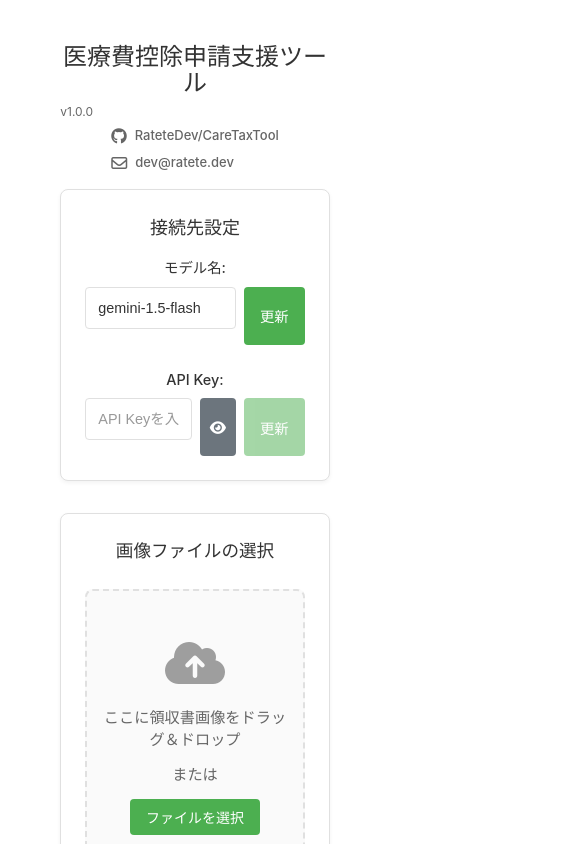
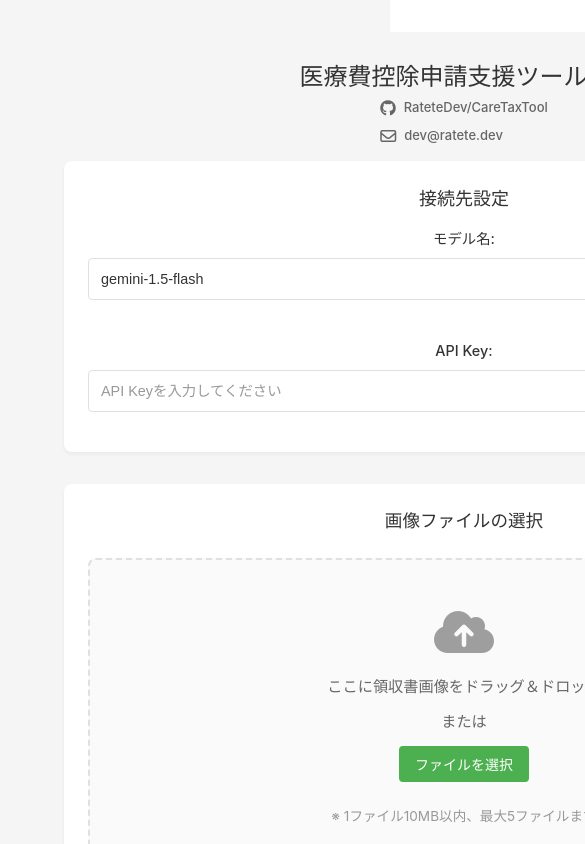
Before and after one commit to RateteDev/CareTaxTool, a Vue app: page / in a window 390 px wide. Shown: the top 844 px of the page, 585 px wide, since content can reach past the window. Built offline with nearby package versions, Linux system fonts and the light colour scheme.

Commit message:
improve UI&prompt

```diff
--- a/src/App.vue
+++ b/src/App.vue
@@ -1,9 +1,9 @@
 <template>
-  <div class="container">
+  <div id="root">
     <Header />
     <Notification />
     <ConnectionSettings />
-    <ImageUpload @analyze="handleAnalyze" />
+    <ImageUpload @analyze="handleAnalyze" :isAnalyzing="isAnalyzing" />
     <ResultTable :results="results" />
   </div>
 </template>
@@ -20,9 +20,15 @@ import { showNotification } from './utils/notification';
 import { MedicalReceipt } from './types/receipt';
 
 const results = ref<MedicalReceipt[]>([]);
+const isAnalyzing = ref(false);
 
 const handleAnalyze = async (files: File[]) => {
+  if (isAnalyzing.value) return;
+
   try {
+    isAnalyzing.value = true;
+    showNotification('領収書の解析を開始します...', 'info');
+
     const newResults: MedicalReceipt[] = [];
     for (const file of files) {
       const reader = new FileReader();
@@ -35,10 +41,13 @@ const handleAnalyze = async (files: File[]) => {
       const result = await geminiApi.analyzeReceipt(imageData);
       newResults.push(result);
     }
+
     results.value = [...results.value, ...newResults];
     showNotification('領収書の解析が完了しました', 'success');
   } catch (error) {
     showNotification((error as Error).message, 'error');
+  } finally {
+    isAnalyzing.value = false;
   }
 };
 </script>
@@ -63,116 +72,28 @@ body {
   background-color: #f5f5f5;
   color: var(--text-color);
   line-height: 1.5;
+}
+
+#root {
+  display: flex;
+  flex-direction: column;
+  align-items: center;
   min-height: 100vh;
   min-height: 100dvh;
-}
-
-#app {
-  min-height: 100vh;
-  min-height: 100dvh;
+  width: 100%;
   background-color: #f5f5f5;
-}
-
-.container {
-  width: 100%;
-  max-width: 75rem;
-  margin: 0 auto;
   padding: 2rem;
   box-sizing: border-box;
-  min-height: 100vh;
-  min-height: 100dvh;
-}
-
-@media (max-width: 80rem) {
-  .container {
-    max-width: 60rem;
-  }
-}
-
-@media (max-width: 64rem) {
-  .container {
-    max-width: 90%;
-    padding: 1.5rem;
-  }
-
-  .section-container {
-    padding: 1.25rem;
-  }
-}
-
-@media (max-width: 48rem) {
-  body {
-    background-color: #fff;
-  }
-
-  #app {
-    background-color: #fff;
-  }
-
-  .container {
-    padding: 1rem;
-  }
-
-  .section-container {
-    box-shadow: none;
-    border: 0.0625rem solid var(--border-color);
-  }
-
-  .section-container {
-    padding: 1rem;
-    margin-bottom: 1.5rem;
-  }
-
-  h2 {
-    font-size: 1rem;
-    margin-bottom: 0.75rem;
-  }
-
-  .button {
-    padding: 0.5rem 0.75rem;
-  }
-
-  .button.primary {
-    padding: 0.5rem 1rem;
-  }
-
-  input {
-    padding: 0.5rem;
-    font-size: 0.875rem;
-  }
-
-  .result-table th,
-  .result-table td {
-    padding: 0.75rem;
-    font-size: 0.875rem;
-  }
-}
-
-@media (max-width: 30rem) {
-  .container {
-    padding: 0.75rem;
-  }
-
-  .section-container {
-    padding: 0.75rem;
-    margin-bottom: 1rem;
-  }
-
-  .upload-area {
-    padding: 1.5rem 1rem;
-  }
-
-  .upload-icon {
-    font-size: 2.5rem;
-  }
 }
 
 .section-container {
+  width: 800px;
   background-color: var(--background-color);
   border-radius: 0.5rem;
   box-shadow: 0 0.125rem 0.25rem rgba(0, 0, 0, 0.05);
   margin-bottom: 2rem;
   padding: 1.5rem;
+  box-sizing: border-box;
 }
 
 h2 {
@@ -210,6 +131,7 @@ input {
   font-size: 0.875rem;
   width: 100%;
   margin-bottom: 1rem;
+  box-sizing: border-box;
 }
 
 .upload-area {
@@ -220,6 +142,8 @@ input {
   background-color: #fafafa;
   cursor: pointer;
   transition: all 0.2s ease;
+  width: 100%;
+  box-sizing: border-box;
 }
 
 .upload-area:hover {
@@ -237,6 +161,7 @@ input {
   width: 100%;
   border-collapse: collapse;
   margin-top: 1rem;
+  box-sizing: border-box;
 }
 
 .result-table th,
@@ -244,6 +169,7 @@ input {
   padding: 1rem;
   text-align: left;
   border-bottom: 0.0625rem solid var(--border-color);
+  box-sizing: border-box;
 }
 
 .result-table th {
@@ -257,10 +183,12 @@ input {
 }
 
 .header {
+  width: 800px;
   display: flex;
   justify-content: space-between;
   align-items: center;
   margin-bottom: 2rem;
+  box-sizing: border-box;
 }
 
 .header h1 {
@@ -284,4 +212,34 @@ input {
 .header-contact a:hover {
   color: var(--primary-color);
 }
+
+.button:disabled {
+  background-color: #ccc;
+  cursor: not-allowed;
+}
+
+.button.analyzing {
+  position: relative;
+  padding-left: 2.5rem;
+}
+
+.button.analyzing::before {
+  content: '';
+  position: absolute;
+  left: 1rem;
+  top: 50%;
+  transform: translateY(-50%);
+  width: 1rem;
+  height: 1rem;
+  border: 2px solid #fff;
+  border-radius: 50%;
+  border-top-color: transparent;
+  animation: spin 1s linear infinite;
+}
+
+@keyframes spin {
+  to {
+    transform: translateY(-50%) rotate(360deg);
+  }
+}
 </style>
--- a/src/components/ImageUpload.vue
+++ b/src/components/ImageUpload.vue
@@ -39,17 +39,26 @@
     </div>
 
     <div class="process-content" v-if="selectedFiles.length > 0">
-      <button @click="startAnalysis" class="button analyze">
-        <i class="fas fa-receipt"></i>
-        領収書を解析
+      <button
+        @click="startAnalysis"
+        class="button analyze"
+        :class="{ 'analyzing': isAnalyzing }"
+        :disabled="isAnalyzing"
+      >
+        <i class="fas fa-receipt" v-if="!isAnalyzing"></i>
+        {{ isAnalyzing ? '解析中...' : '領収書を解析' }}
       </button>
     </div>
   </section>
 </template>
 
 <script setup lang="ts">
-import { ref, defineEmits, onBeforeUnmount, watch } from 'vue';
+import { ref, defineEmits, defineProps, onBeforeUnmount, watch } from 'vue';
 import { showNotification } from '../utils/notification';
+
+const props = defineProps<{
+  isAnalyzing: boolean
+}>();
 
 const MAX_FILE_SIZE = 10 * 1024 * 1024; // 10MB
 const MAX_FILES = 5;
@@ -266,4 +275,8 @@ watch(selectedFiles, () => {
 .button.analyze i {
   font-size: 1.2rem;
 }
+
+.button.analyze.analyzing {
+  opacity: 0.8;
+}
 </style>
--- a/src/components/ResultTable.vue
+++ b/src/components/ResultTable.vue
@@ -74,7 +74,11 @@ const formatNumber = (value: number): string => {
 const formatDate = (date: string): string => {
   if (!date) return '';
   try {
-    return new Date(date).toLocaleDateString('ja-JP');
+    const d = new Date(date);
+    const year = d.getFullYear();
+    const month = String(d.getMonth() + 1).padStart(2, '0');
+    const day = String(d.getDate()).padStart(2, '0');
+    return `${year}/${month}/${day}`;
   } catch {
     return date;
   }
--- a/src/config/gemini.ts
+++ b/src/config/gemini.ts
@@ -4,35 +4,39 @@ export const GEMINI_CONFIG = {
     VERSION: "0.2.1"
   },
 
-  PROMPT_TEMPLATE: `以下の医療費の領収書画像を解析し、以下の情報を抽出してください：
-- 患者氏名
-- 医療機関名
-- 診察・医療費の有無
-- 医薬品購入の有無
-- 介護保険の有無
-- その他の費用の有無
-- 合計支払額
-- 保険等による補填額
-- 日付
+  PROMPT_TEMPLATE: `以下の医療費の領収書画像を解析し、指定されたTypeScript interfaceの形式でJSONを出力してください：
 
-結果は以下のJSONスキーマに従って出力してください：
+interface MedicalReceipt {
+  name: string;           // 患者氏名
+  institution: string;    // 医療機関名
+  medical: boolean;       // 診察・医療費の有無
+  pharmacy: boolean;      // 医薬品購入の有無
+  nursing: boolean;       // 介護保険の有無
+  other: boolean;        // その他の費用の有無
+  payment: number;       // 合計支払額
+  refund: number;        // 保険等による補填額
+  date: string;          // 日付（YYYY-MM-DD形式）
+}
 
+Example Response:
 {
-  "name": string,           // 患者氏名
-  "institution": string,    // 医療機関名
-  "medical": boolean,       // 診察・医療費の有無（true/false）
-  "pharmacy": boolean,      // 医薬品購入の有無（true/false）
-  "nursing": boolean,       // 介護保険の有無（true/false）
-  "other": boolean,        // その他の費用の有無（true/false）
-  "payment": number,       // 合計支払額
-  "refund": number,        // 保険等による補填額
-  "date": string          // 日付（YYYY-MM-DD形式）
+  "name": "山田 太郎",
+  "institution": "東京クリニック",
+  "medical": true,
+  "pharmacy": true,
+  "nursing": false,
+  "other": false,
+  "payment": 3800,
+  "refund": 0,
+  "date": "2024-01-15"
 }
 
 注意事項：
-- カテゴリーの有無はブール値（true/false）で返してください
-- 数値は数値型で返してください（クォートで囲まない）
-- 日付はYYYY-MM-DD形式の文字列で返してください
-- 該当しない項目は、数値の場合は0、文字列の場合は空文字列、ブール値の場合はfalseを設定してください
-- 必ずJSONとして解析可能な形式で返してください`
+1. 数値は計算式ではなく、最終的な数値を直接記載してください
+2. カテゴリーの有無はブール値（true/false）で返してください
+3. 数値は数値型で返してください（クォートで囲まない）
+4. 日付はYYYY-MM-DD形式の文字列で返してください
+5. 該当しない項目は、数値の場合は0、文字列の場合は空文字列、ブール値の場合はfalseを設定してください
+6. 必ずJSONとして解析可能な形式で返してください
+7. 余分な説明は不要です。JSONのみを返してください`
 };
```
